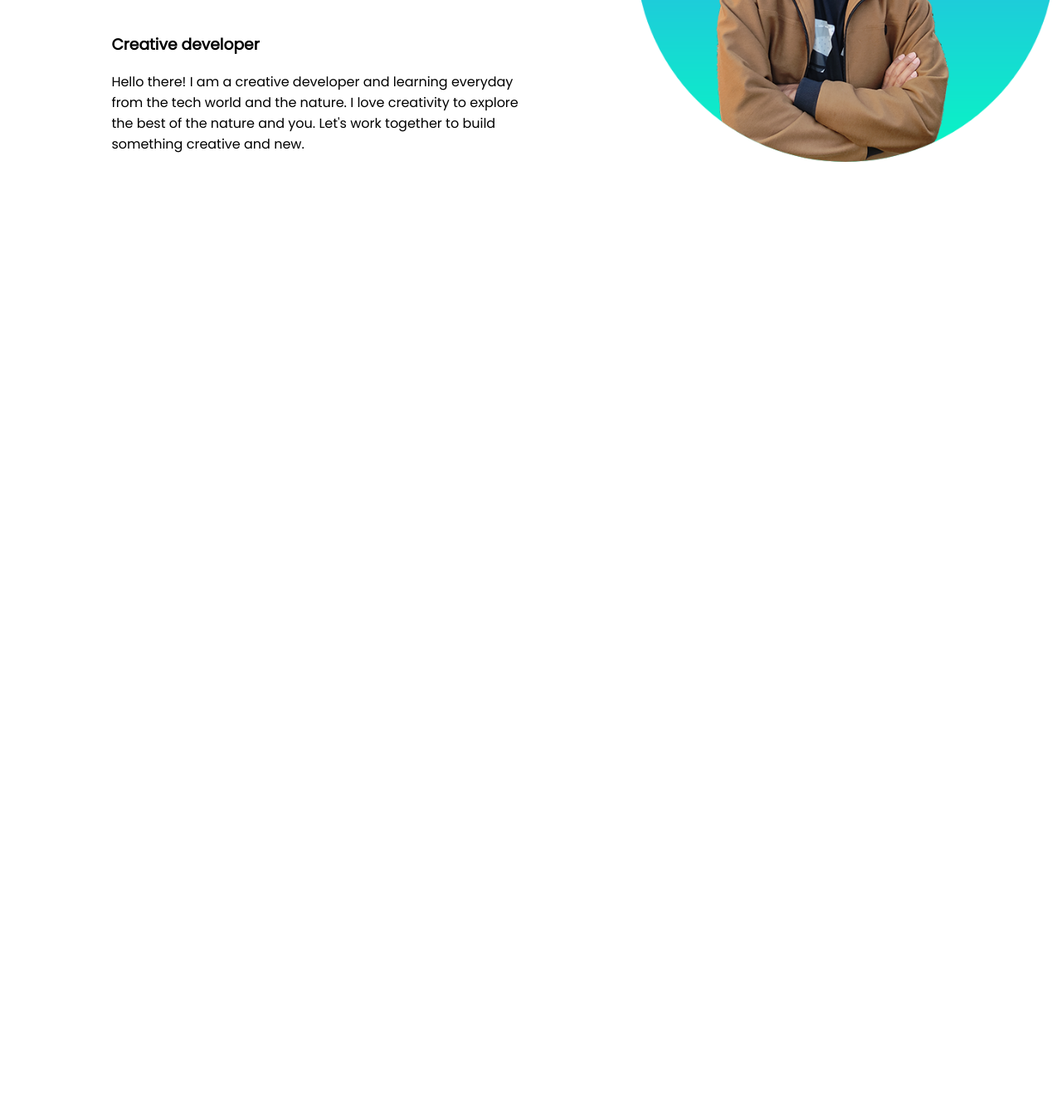
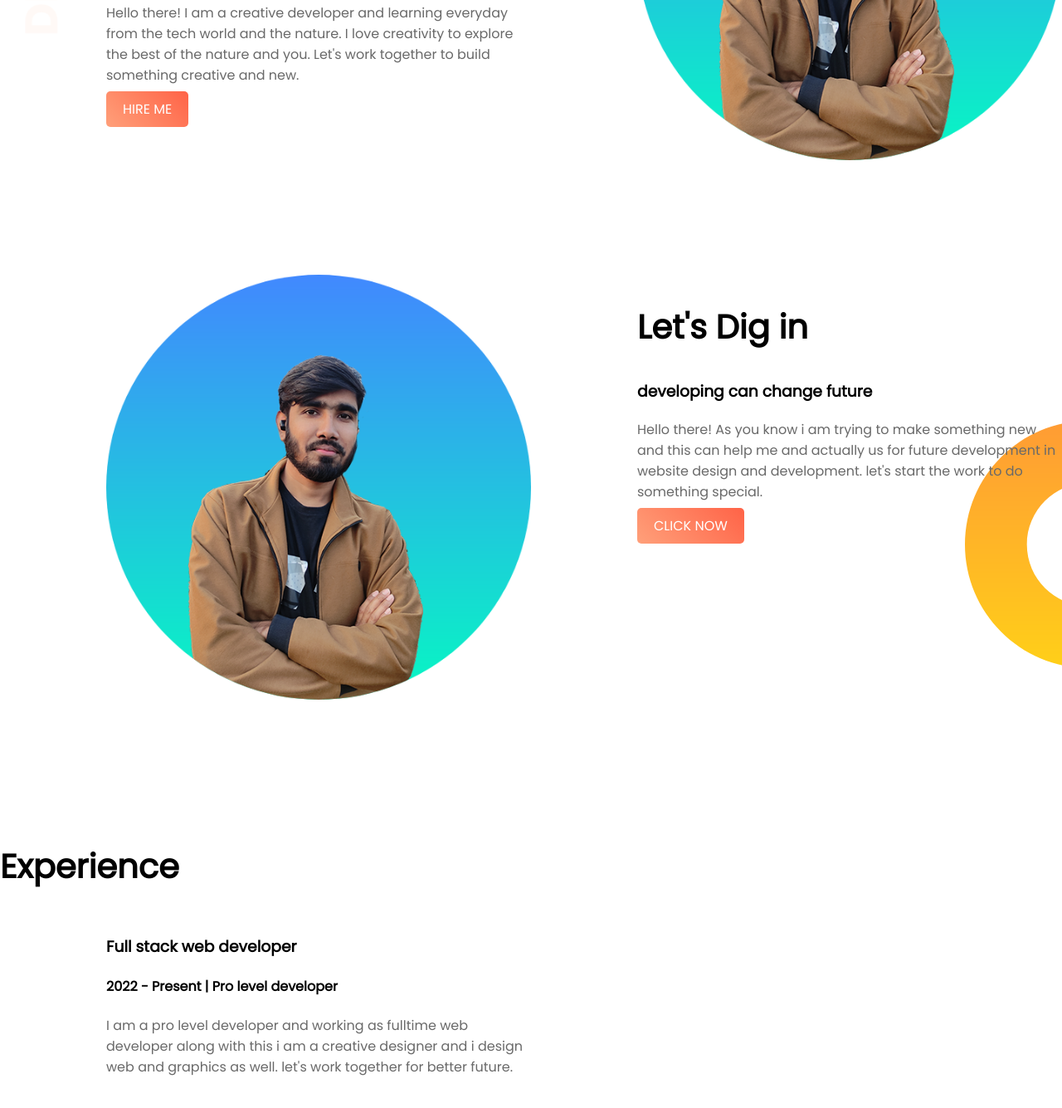
Before and after one commit to nayem2000/mustafijur-portfolio, a plain HTML site: page index.html in a window 1280 px wide. Shown: the part 319-1654 px from the top of the page at 83% size. Before the commit the page ends 800 px from the top, so only its background shows below. Drawn offline with Linux system fonts and the light colour scheme.

Commit message:
update again

```diff
--- a/index.html
+++ b/index.html
@@ -10,13 +10,14 @@
 </head>
 <body>
 
-    <section>
+    <section class="top-banner">
 
         <div class="half-width">
             <h1>Welcome to</h1>
             <h1><span class="name-highlight">Mustafijur's</span> Portfolio!</h1>
             <h3>Creative developer</h3>
             <p>Hello there! I am a creative developer and learning everyday from the tech world and the nature. I love creativity to explore the best of the nature and you. Let's work together to build something creative and new.</p>
+            <a class="link-button" target="_blank" href="https://www.mustafijur.info">HIRE ME</a>
         </div>
 
         <div class="half-width">
@@ -24,6 +25,32 @@
         </div>
     </section>
 
+    <section class="dream-section">
+        <div class="half-width">
+            <img src="images/profile.png">
+        </div>
+
+        <div class="half-width">
+            <h2>Let's Dig in</h2>
+            <h3>developing can change future</h3>
+            <p>Hello there! As you know i am trying to make something new and this can help me and actually us for future development in website design and development. let's start the work to do something special.</p>
+            <a class="link-button" href="https://www.exosbd.com" target="_blank">CLICK NOW</a>
+        </div>
+    </section>
+
+    <section class="experience-section">
+        <h2>Experience</h2>
+        <div class="half-width">
+            <h3>Full stack web developer</h3>
+            <h4>2022 - Present | Pro level developer</h4>
+            <p>I am a pro level developer and working as fulltime web developer along with this i am a creative designer and i design web and graphics as well. let's work together for better future.</p>
+
+        </div>
+        <div class="half-width">
+
+        </div>
+    </section>
+
 
 </body>
 </html>
--- a/style.css
+++ b/style.css
@@ -1,9 +1,17 @@
 body{
+    margin: 0px;
     font-family: 'Poppins', sans-serif;
 }
 h1{
     font-size: 50px;
 }
+h2{
+    font-size: 40px;
+}
+p{
+    color: dimgray;
+}
+
 .name-highlight{
     color:orange;
 }
@@ -16,3 +24,24 @@ h1{
 .half-width img{
     width: 100%;
 }
+.top-banner{
+    background-image: url("images/top-banner.png");
+    background-repeat: no-repeat;
+}
+section{
+    height: 500px;
+    padding-bottom: 150px;
+}
+.link-button{
+    text-decoration: none;
+    background-image: linear-gradient(45deg, lightSalmon, Tomato);
+    padding: 10px 20px;
+    border-radius: 5px;
+    color: white;
+    font-weight: 700px;
+}
+.dream-section{
+    background-image: url(images/dream-bg.png);
+    background-repeat: no-repeat;
+    background-position: right;
+}
```
